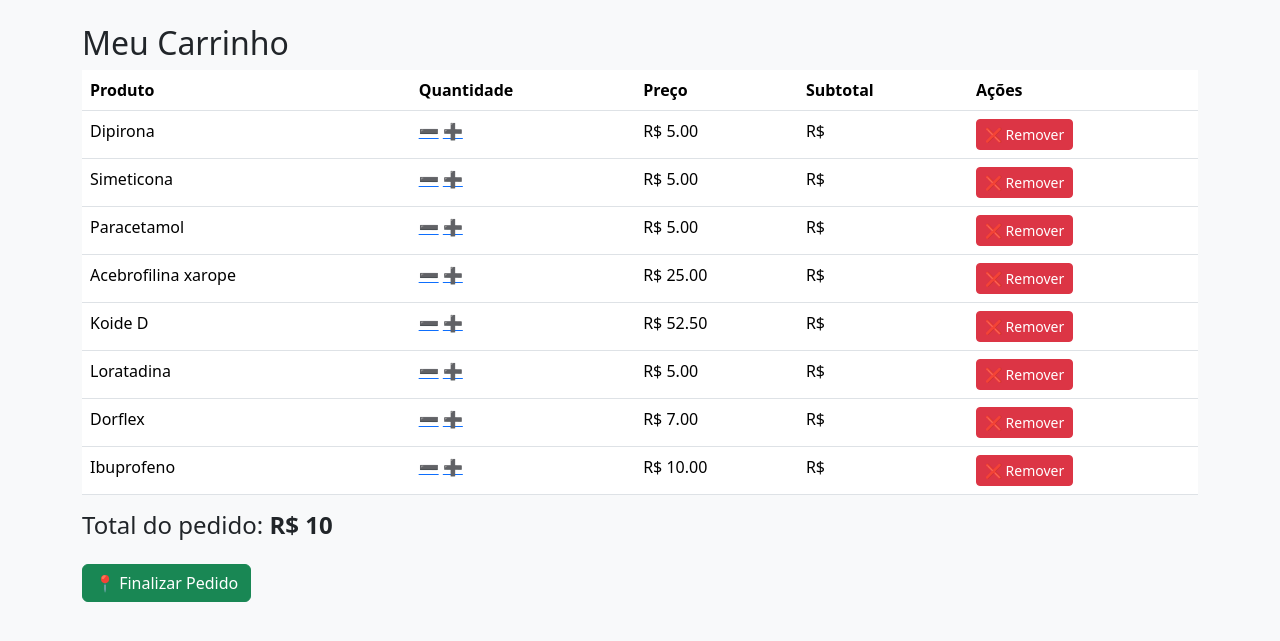
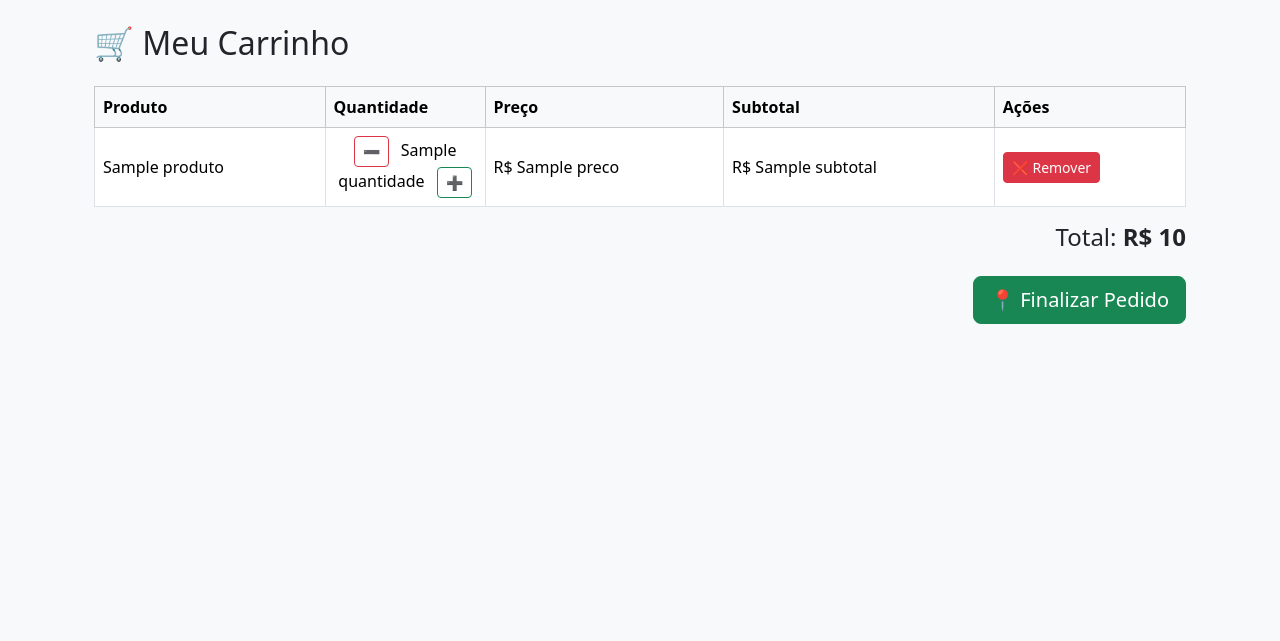
Before and after one commit to WellingtonNeto29/drogazelo_project, a Django app: template drogazelo/templates/carrinho/carrinho.html in a window 1280 px wide. Shown: the part 66-707 px from the top of the page. Run offline with Django 5.2, Linux system fonts and the light colour scheme; data comes from the database, SQL or seed files in the repository; both versions use the stored data as it was after the commit; tables that the repository leaves empty hold one stand-in row (values such as "Sample post"); the template is opened without the code that fills it: values that come from a table or form of the project are taken from there, most other values are stand-ins (such as "Sample title", 1, 10 or a date in 2020).

Commit message:
adicionando opção de acrescentar ao carrinho ou tirar. finalização de venda com localização e metodo de pagamento

```diff
--- a/drogazelo/carrinho/urls.py
+++ b/drogazelo/carrinho/urls.py
@@ -1,14 +1,11 @@
 from django.urls import path
-from .views import (
-    adicionar_ao_carrinho,
-    remover_do_carrinho,
-    alterar_quantidade,
-    ver_carrinho
-)
+from . import views
+
+app_name = 'carrinho'
 
 urlpatterns = [
-    path('carrinho/', ver_carrinho, name='ver_carrinho'),
-    path('adicionar/<int:produto_id>/', adicionar_ao_carrinho, name='adicionar'),
-    path('remover/<int:produto_id>/', remover_do_carrinho, name='remover'),
-    path('alterar/<int:produto_id>/<str:acao>/', alterar_quantidade, name='alterar'),
+    path('', views.ver_carrinho, name='ver'),
+    path('adicionar/<int:produto_id>/', views.adicionar_ao_carrinho, name='adicionar'),
+    path('remover/<int:produto_id>/', views.remover_do_carrinho, name='remover'),
+    path('alterar/<int:produto_id>/<str:acao>/', views.alterar_quantidade, name='alterar'),
 ]
--- a/drogazelo/checkout/urls.py
+++ b/drogazelo/checkout/urls.py
@@ -1,6 +1,8 @@
 from django.urls import path
 from .views import finalizar_pedido
+from .views import checkout
 
 urlpatterns = [
+    path('', checkout, name='checkout'),
     path('finalizar/', finalizar_pedido, name='finalizar_pedido'),
 ]
--- a/drogazelo/checkout/views.py
+++ b/drogazelo/checkout/views.py
@@ -26,3 +26,6 @@
         return redirect('lista_produtos')
 
     return render(request, 'checkout/finalizar.html', {'total': total})
+
+def checkout(request):
+    return render(request, 'checkout/checkout.html')
--- a/drogazelo/drogazelo/urls.py
+++ b/drogazelo/drogazelo/urls.py
@@ -4,10 +4,12 @@
 
 urlpatterns = [
     path('admin/', admin.site.urls),
+
+    # Página inicial
     path('', lista_produtos, name='lista_produtos'),
-    path('', include('usuarios.urls')),
-    path('', include('carrinho.urls')),
-    path('', include('checkout.urls')),
+
+    # Apps com prefixo
+    path('usuarios/', include('usuarios.urls')),
+    path('carrinho/', include('carrinho.urls')),
     path('checkout/', include('checkout.urls')),
-
 ]
--- a/drogazelo/templates/base.html
+++ b/drogazelo/templates/base.html
@@ -23,7 +23,9 @@
   <span>Olá, {{ user.username }}</span>
 
   <a href="{% url 'ver_carrinho' %}" class="btn btn-light">
-      🛒 Carrinho
+    🛒 Carrinho
+</a>
+
   </a>
 
   <a href="{% url 'logout' %}" class="btn btn-danger">Sair</a>
--- a/drogazelo/templates/carrinho/carrinho.html
+++ b/drogazelo/templates/carrinho/carrinho.html
@@ -1,44 +1,59 @@
 {% extends 'base.html' %}
+{% load static %}
 
 {% block conteudo %}
-<h2>Meu Carrinho</h2>
+<div class="container mt-4">
+    <h2 class="mb-4">🛒 Meu Carrinho</h2>
 
-{% if produtos %}
-<table class="table">
+    {% if itens %}
+        <table class="table table-bordered align-middle">
+            <thead class="table-light">
                 <tr>
                     <th>Produto</th>
-        <th>Quantidade</th>
+                    <th style="width: 160px;">Quantidade</th>
                     <th>Preço</th>
                     <th>Subtotal</th>
                     <th>Ações</th>
                 </tr>
+            </thead>
+            <tbody>
+                {% for item in itens %}
+                <tr>
+                    <td>{{ item.produto.nome }}</td>
 
-    {% for produto in produtos %}
-    <tr>
-        <td>{{ produto.nome }}</td>
+                    <td class="text-center">
+                        <a href="{% url 'alterar' item.produto.id 'menos' %}" class="btn btn-sm btn-outline-danger">➖</a>
+                        <span class="mx-2">{{ item.quantidade }}</span>
+                        <a href="{% url 'alterar' item.produto.id 'mais' %}" class="btn btn-sm btn-outline-success">➕</a>
+                    </td>
+
+                    <td>R$ {{ item.produto.preco }}</td>
+                    <td>R$ {{ item.subtotal }}</td>
+
                     <td>
-            <a href="{% url 'alterar' produto.id 'menos' %}">➖</a>
-            {{ produto.quantidade }}
-            <a href="{% url 'alterar' produto.id 'mais' %}">➕</a>
-        </td>
-        <td>R$ {{ produto.preco }}</td>
-        <td>R$ {{ produto.subtotal }}</td>
-        <td>
-            <a href="{% url 'remover' produto.id %}" class="btn btn-sm btn-danger">
+                        <a href="{% url 'remover' item.produto.id %}" class="btn btn-sm btn-danger">
                             ❌ Remover
                         </a>
                     </td>
                 </tr>
                 {% endfor %}
+            </tbody>
         </table>
 
-<h4>Total do pedido: <strong>R$ {{ total }}</strong></h4>
+        <div class="text-end mt-3">
+            <h4>Total: <strong>R$ {{ total }}</strong></h4>
+        </div>
 
-<a href="{% url 'finalizar_pedido' %}" class="btn btn-success mt-3">
+        <div class="text-end mt-4">
+            <a href="{% url 'checkout' %}" class="btn btn-success btn-lg">
                 📍 Finalizar Pedido
             </a>
+        </div>
 
     {% else %}
-<p>Seu carrinho está vazio.</p>
+        <div class="alert alert-info">
+            Seu carrinho está vazio.
+        </div>
     {% endif %}
+</div>
 {% endblock %}
```
Also changed, not shown: drogazelo/carrinho/views.py (+41 -41 lines), drogazelo/templates/produtos/lista.html (+4 -3 lines), drogazelo/templates/ver_carrinho.html (+41 -12 lines), drogazelo/db.sqlite3. Lines whose indentation alone changed are shown as unchanged.
